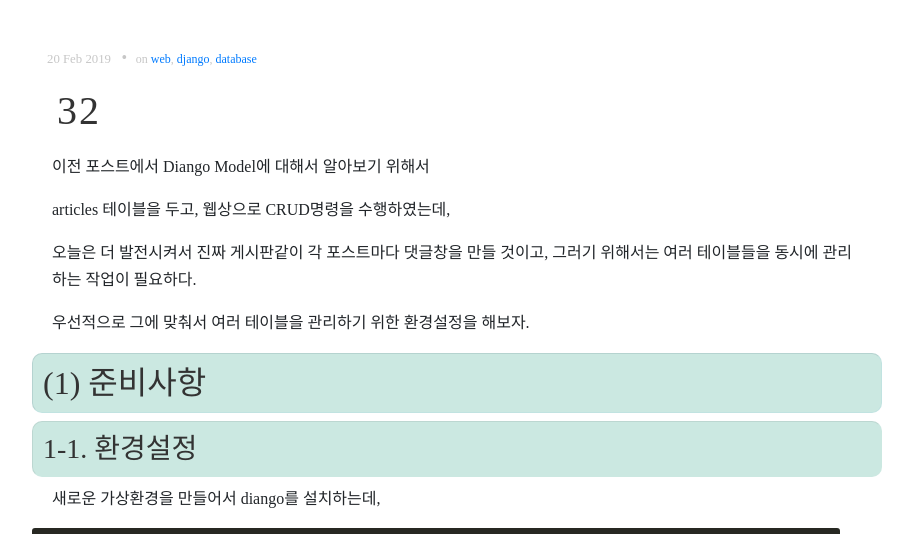
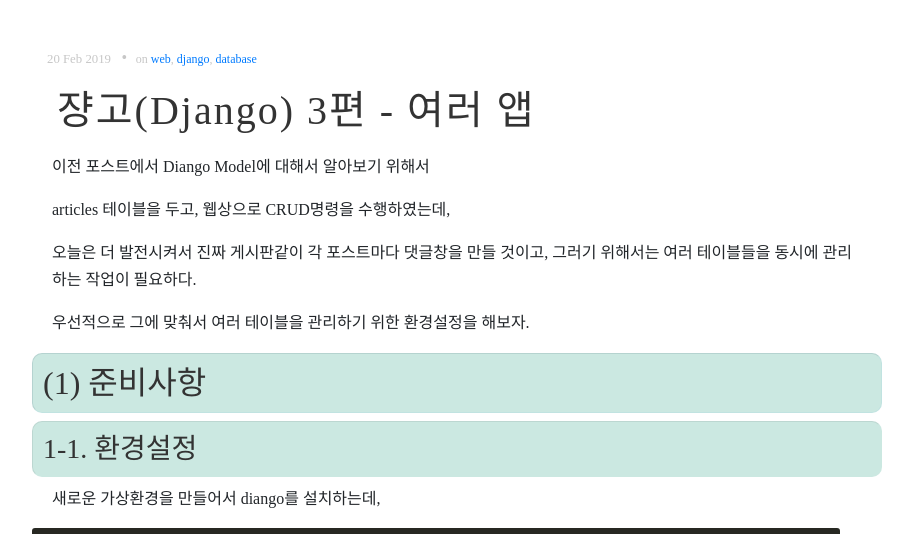
Before and after one commit to DongChanS/DongChanS.github.io, a Jekyll site: the page built from _posts/2019-02-20-32.md, in a window 1280 px wide and 900 px high, cut to the strip 366-900 px from the top of the window. Shown: the whole strip, without its empty margins (96-1009 px from the left). Built offline with Jekyll 4.4.1, drawn with Linux system fonts in a browser that asks for light colours; nearby versions of some CDN libraries; some web fonts are replaced; comment, search, counter and statistics services are not loaded.

Commit message:
Update 2019-02-20-32.md

```diff
--- a/_posts/2019-02-20-32.md
+++ b/_posts/2019-02-20-32.md
@@ -1,5 +1,6 @@
 ---
 layout : post
+title : 쟝고(Django) 3편 - 여러 앱
 author : Shin Dong Chan
 tags : ['web','django','database']
 category : ['Django']
```
